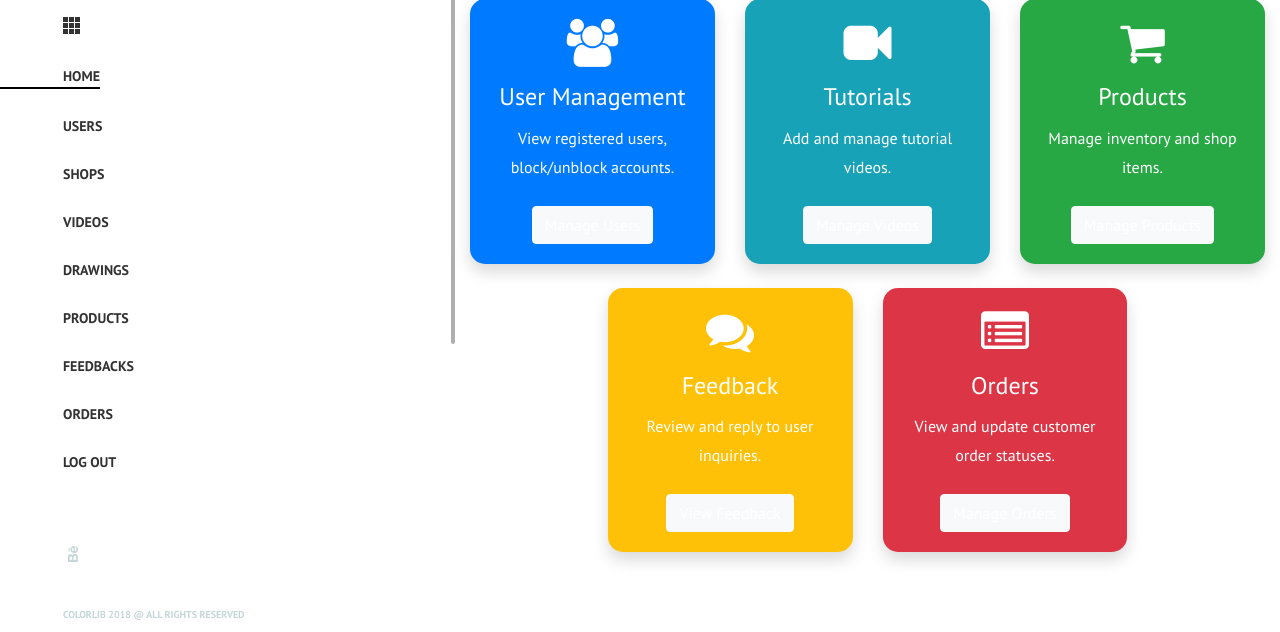
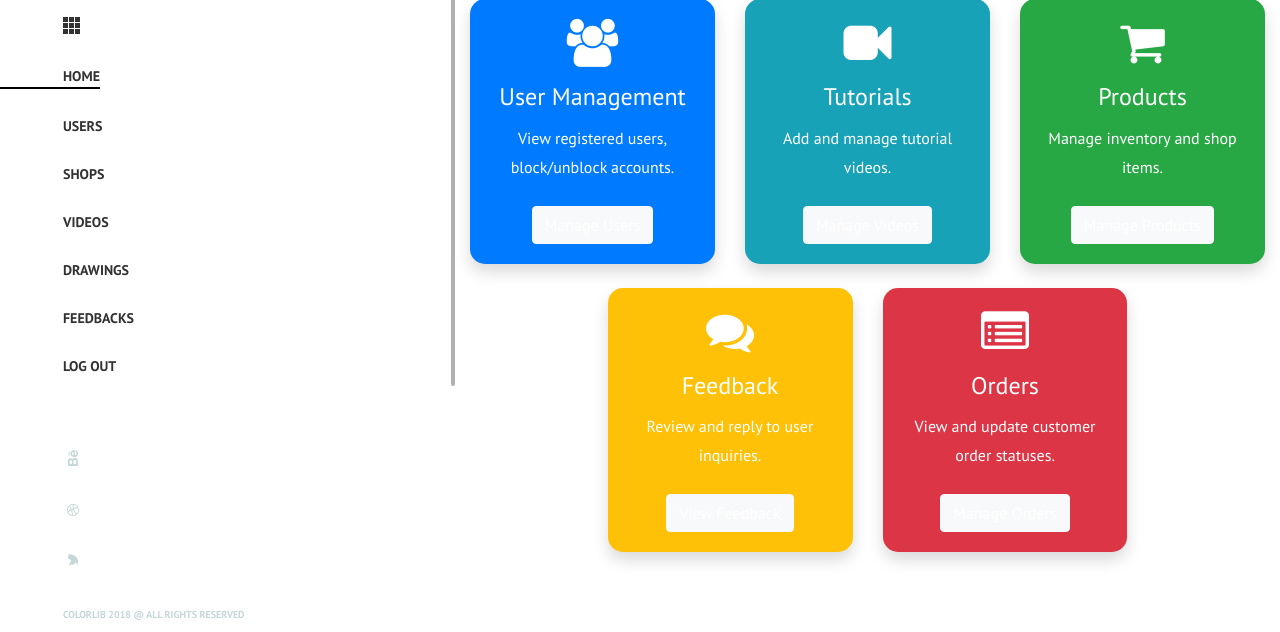
Before and after one commit to VishnuSuresh0204/Art-Learning, a Django app: page /admin_home/ in a window 1280 px wide. Shown: the part 168-800 px from the top of the page. Run offline with Django 5.2, Linux system fonts and the light colour scheme; some libraries are stand-ins or nearby versions.

Commit message:
Remove Admin product and order management logic and navigation

```diff
--- a/art/art/urls.py
+++ b/art/art/urls.py
@@ -66,10 +66,6 @@ urlpatterns = [
     path("view_videos/", views.view_videos),
 
     # --- ADMIN: PRODUCTS ---
-    path("add_product/", views.add_product),
-    path("view_products/", views.view_products),
-    path("edit_product/", views.edit_product),
-    path("delete_product/", views.delete_product),
     path("admin_view_drawings/", views.admin_view_drawings),
 
     # --- ADMIN: FEEDBACK ---
@@ -78,8 +74,6 @@ urlpatterns = [
     path("delete_drawing_feedback/", views.delete_drawing_feedback),
 
     # --- ORDERS ---
-    path("admin_view_orders/", views.admin_view_orders),
-    path("update_order_status/", views.update_order_status),
     path("my_orders/", views.my_orders),
     path("user_order_details/", views.user_order_details),
     path("add_product_feedback/", views.add_product_feedback),
--- a/art/myapp/views.py
+++ b/art/myapp/views.py
@@ -847,31 +847,6 @@ def delete_video(request):
     return redirect("/view_videos")
 
 
-def add_product(request):
-    """Admin add new product"""
-    if request.method == "POST":
-        name = request.POST.get("name")
-        category = request.POST.get("category")
-        price = request.POST.get("price")
-        qty = request.POST.get("qty")
-        desc = request.POST.get("desc")
-        image = request.FILES.get("image")
-
-        Products.objects.create(
-            name=name,
-            category=category,
-            price=price,
-            qty=qty,
-            desc=desc,
-            image=image
-        )
-
-        return render(request, "ADMIN/add_product.html", {
-            "msg": "Product added successfully!"
-        })
-
-    return render(request, "ADMIN/add_product.html")
-
 def admin_view_drawings(request):
     """Admin view all user drawings with feedback"""
     if not request.user.is_authenticated or request.user.userType != "admin":
@@ -884,42 +859,6 @@ def admin_view_drawings(request):
         d.feedbacks = DrawingFeedback.objects.filter(drawing=d).order_by('-date')
 
     return render(request, "ADMIN/view_drawings.html", {"drawings": drawings})
-
-
-def view_products(request):
-    """Admin view all products"""
-    products = Products.objects.all()
-    return render(request, "ADMIN/view_products.html", {"products": products})
-
-
-def edit_product(request):
-    """Admin edit product"""
-    pid = request.GET.get("id")
-    product = Products.objects.get(id=pid)
-
-    if request.method == "POST":
-        product.name = request.POST.get("name")
-        product.category = request.POST.get("category")
-        product.price = request.POST.get("price")
-        product.qty = request.POST.get("qty")
-        product.desc = request.POST.get("desc")
-        product.status = request.POST.get("status")
-
-        if request.FILES.get("image"):
-            product.image = request.FILES.get("image")
-
-        product.save()
-        return redirect("/view_products/")
-
-    return render(request, "ADMIN/edit_product.html", {"product": product})
-
-
-def delete_product(request):
-    """Admin delete product"""
-    pid = request.GET.get("id")
-    product = Products.objects.get(id=pid)
-    product.delete()
-    return redirect("/view_products/")
 
 
 def admin_view_feedback(request):
@@ -955,30 +894,6 @@ def delete_drawing_feedback(request):
     if fid:
         DrawingFeedback.objects.filter(id=fid).delete()
     return redirect(request.META.get('HTTP_REFERER', '/view_feedback'))
-
-def admin_view_orders(request):
-    """Admin view all orders (Paid and beyond)"""
-    if not request.user.is_authenticated or request.user.userType != "admin":
-        return redirect("/login")
-
-    orders = Order.objects.exclude(status="Pending").order_by('-date')
-    return render(request, "ADMIN/view_orders.html", {"orders": orders})
-
-
-def update_order_status(request):
-    """Admin update order status"""
-    if not request.user.is_authenticated or request.user.userType != "admin":
-        return redirect("/login")
-
-    if request.method == "POST":
-        oid = request.POST.get("oid")
-        new_status = request.POST.get("status")
-        order = get_object_or_404(Order, id=oid)
-        order.status = new_status
-        order.save()
-        messages.success(request, f"Order #{oid} status updated to {new_status}")
-
-    return redirect("/admin_view_orders")
 
 
 def my_orders(request):
--- a/art/templates/ADMIN/commen.html
+++ b/art/templates/ADMIN/commen.html
@@ -62,12 +62,8 @@
 							href="/view_videos">Videos</a></li>
 					<li class="{% if request.path == '/admin_view_drawings/' %}active{% endif %}"><a
 							href="/admin_view_drawings">Drawings</a></li>
-					<li class="{% if request.path == '/view_products/' %}active{% endif %}"><a
-							href="/view_products">Products</a></li>
 					<li class="{% if request.path == '/view_feedback/' %}active{% endif %}"><a
 							href="/view_feedback">Feedbacks</a></li>
-					<li class="{% if request.path == '/admin_view_orders/' %}active{% endif %}"><a
-							href="/admin_view_orders">Orders</a></li>
 					<li><a href="/login">Log Out</a></li>
 
 				</ul>
```
